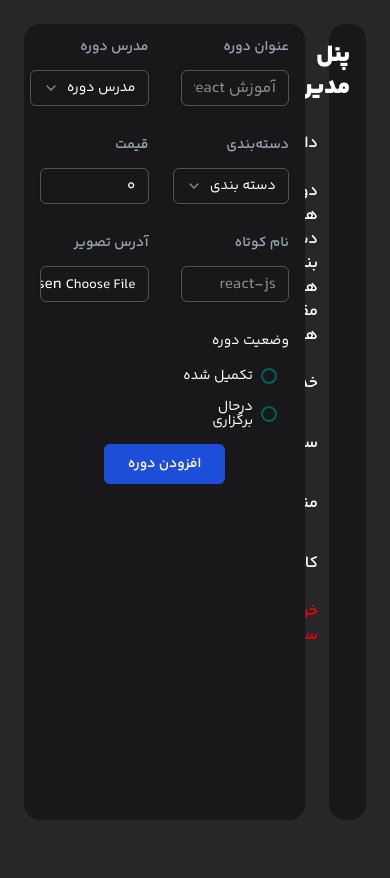
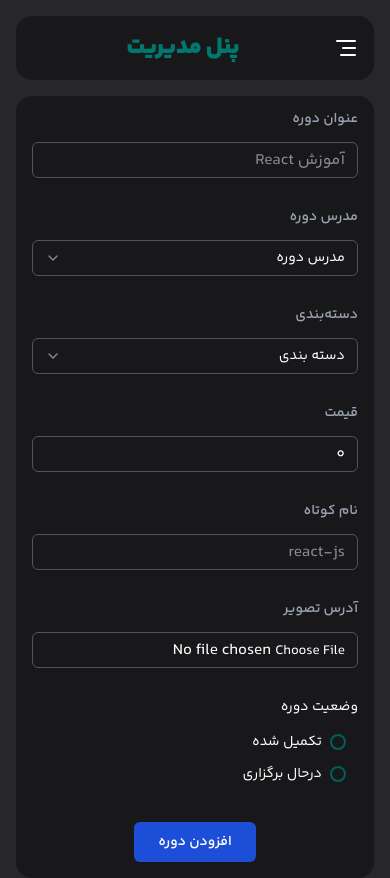
Before and after one commit to HosseinDev-02/genius-academy, a Next.js app: page /admin-panel/courses/edit/1 in a window 390 px wide. Before the commit the page ends 844 px from the top, so only its background shows below. Built offline with nearby package versions, Linux system fonts and the light colour scheme.

Commit message:
refactor course-form validation and sidebar logic in mobile and desktop

```diff
--- a/src/components/admin-panel/AdminPanelHeader.tsx
+++ b/src/components/admin-panel/AdminPanelHeader.tsx
@@ -1,25 +1,28 @@
 import { StateProp } from "@/src/lib/definition";
-import { PanelRightClose, PanelRightOpen } from "lucide-react";
+import {
+    MenuIcon,
+    PanelRightClose,
+    PanelRightOpen,
+    TextAlignEnd,
+} from "lucide-react";
 import React from "react";
 import { useAdminPanelContext } from "./AdminPanelProvider";
 
-export default function AdminPanelHeader() {
+export default function AdminPanelHeader({ className }: { className: string }) {
     const { sidebarOpen } = useAdminPanelContext();
     const [isOpen, setIsOpen] = sidebarOpen;
     return (
-        <div className="fixed top-0 h-16 border-b border-border right-100 left-8 flex items-center justify-between px-8">
-            <div>
-                <span
-                    onClick={() => setIsOpen((prevState) => !prevState)}
-                    className="cursor-pointer flex xl:hidden items-center justify-center rounded bg-indigo-900 w-12 h-12"
-                >
-                    {isOpen ? (
-                        <PanelRightClose size={28} />
-                    ) : (
-                        <PanelRightOpen size={28} />
-                    )}
-                </span>
-            </div>
+        <div
+            className={`flex lg:hidden rounded-2xl items-center justify-between bg-zinc-900 p-4 ${className}`}
+        >
+            <span className="cursor-pointer" onClick={() => setIsOpen((prevState) => !prevState)} title="Toggle Sidebar">
+                <TextAlignEnd size={24} />
+            </span>
+            <h5 className="font-YekanBakh-Black text-2xl text-teal-700">
+                پنل مدیریت
+            </h5>
+            {/* fake elem */}
+            <span></span>
         </div>
     );
 }
--- a/src/components/admin-panel/AdminPanelProvider.tsx
+++ b/src/components/admin-panel/AdminPanelProvider.tsx
@@ -1,8 +1,8 @@
 "use client";
 import React, { createContext, useContext, useState } from "react";
 import Sidebar from "./Sidebar";
-import AdminPanelHeader from "./AdminPanelHeader";
 import { StateProp } from "@/src/lib/definition";
+import AdimnPanelHeader from "./AdminPanelHeader";
 
 type LayoutContextType = {
     sidebarOpen: StateProp<boolean>; // state + setState
@@ -20,15 +20,11 @@ export default function AdminPanelProvider({
     const sidebarState = useState(false);
     return (
         <AdminPanelContext.Provider value={{ sidebarOpen: sidebarState }}>
-            <div className="h-full w-full grid grid-cols-12 gap-6 p-6">
-                <div className="col-span-2">
-                    {/* <AdminPanelHeader /> */}
-                    <Sidebar
-
-                    />
-                </div>
+            <div className="w-full h-full flex flex-col lg:grid lg:grid-rows-none lg:grid-cols-12 lg:gap-6 gap-4 p-4 lg:p-6">
+                <AdimnPanelHeader className=""/>
+                <Sidebar className="lg:col-span-3 2xl:col-span-2"/>
                 <div
-                    className={`col-span-10 bg-zinc-900 rounded-2xl transition-all duration-300 p-4 ${
+                    className={`lg:col-span-9 2xl:col-span-10 bg-zinc-900 rounded-2xl transition-all duration-300 p-4 grow ${
                         sidebarState ? "" : ""
                     }`}
                 >
--- a/src/components/admin-panel/Sidebar.tsx
+++ b/src/components/admin-panel/Sidebar.tsx
@@ -18,22 +18,25 @@ import {
     ShoppingBag,
     UsersRound,
     WrenchIcon,
+    XIcon,
 } from "lucide-react";
 import { adminPanelMenuItems } from "@/src/lib/placeholder-data";
 import { usePathname } from "next/navigation";
 import { useAdminPanelContext } from "./AdminPanelProvider";
+import Cover from "../shared/Cover";
 
 type SidebarProps = {
     showSidebar: boolean;
     setShowSidebar: React.Dispatch<SetStateAction<boolean>>;
 };
 
-export default function Sidebar() {
+export default function Sidebar({ className }: { className: string }) {
     const pathname = usePathname();
-    const { sidebarOpen } = useAdminPanelContext()
-    const [isOpen, setIsOpen] = sidebarOpen
+    const { sidebarOpen } = useAdminPanelContext();
+    const [isOpen, setIsOpen] = sidebarOpen;
 
     console.log("pathname :", pathname);
+    console.log("sidebarOpen :", sidebarOpen);
 
     const iconsMap: Record<string, JSX.Element> = {
         "/admin-panel": <ChartPie size={24} />,
@@ -47,31 +50,34 @@ export default function Sidebar() {
     };
 
     return (
+        <>
             <div
-            className={`p-4 bg-zinc-900 transition-all duration-300 h-full w-full rounded-2xl`}
+                className={`px-2 bg-zinc-900 transition-all duration-300 h-full lg:rounded-2xl rounded-l-2xl fixed lg:static z-50 top-0 bottom-0 w-64 lg:w-full ${
+                    isOpen ? "right-0" : "-right-64"
+                } ${className}`}
             >
-            {/* Sidebar ClassName : fixed -right-80 xl:right-0 top-0 p-5 bottom-0 w-80 h-full bg-zinc-900 transition-all duration-300 */}
-            {/* Sidebar Open/Close Button */}
-            {/* <span
-                onClick={() => setIsOpen((prevState) => !prevState)}
-                className="w-10 h-10 rounded-l-xl bg-teal-700 text-white cursor-pointer hidden xl:flex items-center text-xl justify-center absolute -left-10 top-4 z-[1001]"
-            >
-                <ChevronRight className={`transition-all duration-300 ${isOpen ? "rotate-180" : ""}`} strokeWidth={'2.5px'} size={20} />
-            </span> */}
                 {/* Sidebar Header */}
-            <h5 className="font-YekanBakh-Black text-2xl text-center mb-4">
+                <div className="flex items-center lg:justify-center justify-between border-b border-teal-800 py-4 px-2">
+                    <h5 className="block font-YekanBakh-Black text-2xl text-center text-teal-700">
                         پنل مدیریت
                     </h5>
+                    <span
+                        onClick={() => setIsOpen(false)}
+                        className="block lg:hidden"
+                    >
+                        <XIcon size={20} />
+                    </span>
+                </div>
                 {/* Sidebar Menu */}
-            <ul className="flex flex-col gap-3 font-YekanBakh-SemiBold text-white *:rounded-md *:transition-colors *:duration-300 *:cursor-pointer *:w-full *:px-5 *:h-12 *:flex *:items-center *:gap-3">
+                <ul className="flex flex-col gap-3 font-YekanBakh-SemiBold text-white *:rounded-md mt-4 *:transition-colors *:duration-300 *:cursor-pointer *:w-full *:px-2 *:h-12 *:flex *:items-center *:gap-3">
                     {adminPanelMenuItems.map((item) => {
                         const Icon = iconsMap[item.href];
                         return (
                             <Link
                                 key={item.id}
-                            className={
-                                `${pathname === item.href ? "bg-teal-800" : ""} hover:bg-teal-600`
-                            }
+                                className={`${
+                                    pathname === item.href ? "bg-teal-800" : ""
+                                } hover:bg-teal-600`}
                                 href={item.href}
                             >
                                 {Icon}
@@ -85,5 +91,12 @@ export default function Sidebar() {
                     </Link>
                 </ul>
             </div>
+            <Cover
+                setElemStatus={setIsOpen}
+                className={`z-40 bg-zinc-900/80 ${
+                    isOpen ? "opacity-100 visible" : "opacity-0 invisible"
+                }`}
+            />
+        </>
     );
 }
--- a/src/components/admin-panel/courses/CourseForm.tsx
+++ b/src/components/admin-panel/courses/CourseForm.tsx
@@ -40,11 +40,13 @@ interface CourseForm {
 const formSchema = z
     .object({
         title: z.string().min(3, "عنوان باید حداقل ۳ حرف باشد"),
-        user_id: z.string().min(2, "مدرس را انتخاب کنید"),
-        category_id: z.string().min(2, "دسته‌بندی را وارد کنید"),
-        price: z.coerce.number(),
+        user_id: z.string().nonempty("مدرس را انتخاب کنید"),
+        category_id: z.string().nonempty("دسته‌بندی را وارد کنید"),
+        price: z.coerce.number().min(99999, "قیمت باید حداقل 6 رقم باشد"),
         short_name: z.string().min(3, "نام کوتاه باید حداقل ۳ حرف باشد"),
-        is_completed: z.enum(["isCompleted", "inProgress"]),
+        is_completed: z.enum(["isCompleted", "inProgress"], {
+            errorMap: () => ({ message: "وضعیت را انتخاب کنید" }),
+        }),
         image: z
             .any()
             .refine(
@@ -102,6 +104,7 @@ export default function CourseForm({
         formData.append("image", values.image);
 
         console.log(values);
+        console.log('Form Submitted !!');
 
         try {
             const res = await fetch("/api/courses", {
@@ -141,9 +144,9 @@ export default function CourseForm({
             <Form {...form}>
                 <form
                     onSubmit={form.handleSubmit(onSubmit)}
-                    className="space-y-4"
+                    className="space-y-10"
                 >
-                    <div className="grid grid-cols-2 gap-8">
+                    <div className="grid grid-cols-1 md:grid-cols-2 gap-8">
                         <FormField
                             control={form.control}
                             name="title"
@@ -159,7 +162,7 @@ export default function CourseForm({
                                             {...field}
                                         />
                                     </FormControl>
-                                    <FormMessage />
+                                    <FormMessage className="form-message" />
                                 </FormItem>
                             )}
                         />
@@ -197,7 +200,7 @@ export default function CourseForm({
                                             </SelectContent>
                                         </Select>
                                     </FormControl>
-                                    <FormMessage />
+                                    <FormMessage className="form-message" />
                                 </FormItem>
                             )}
                         />
@@ -235,7 +238,7 @@ export default function CourseForm({
                                             </SelectContent>
                                         </Select>
                                     </FormControl>
-                                    <FormMessage />
+                                    <FormMessage className="form-message" />
                                 </FormItem>
                             )}
                         />
@@ -256,7 +259,7 @@ export default function CourseForm({
                                             {...field}
                                         />
                                     </FormControl>
-                                    <FormMessage />
+                                    <FormMessage className="form-message" />
                                 </FormItem>
                             )}
                         />
@@ -276,7 +279,7 @@ export default function CourseForm({
                                             {...field}
                                         />
                                     </FormControl>
-                                    <FormMessage />
+                                    <FormMessage className="form-message" />
                                 </FormItem>
                             )}
                         />
@@ -302,7 +305,7 @@ export default function CourseForm({
                                             }}
                                         />
                                     </FormControl>
-                                    <FormMessage />
+                                    <FormMessage className="form-message" />
                                 </FormItem>
                             )}
                         />
@@ -344,7 +347,7 @@ export default function CourseForm({
                                             </FormItem>
                                         </RadioGroup>
                                     </FormControl>
-                                    <FormMessage />
+                                    <FormMessage className="form-message" />
                                 </FormItem>
                             )}
                         />
--- a/src/components/shared/Cover.tsx
+++ b/src/components/shared/Cover.tsx
@@ -14,7 +14,7 @@ export default function Cover({ setElemStatus, className }: CoverType) {
     return (
         <div
             onClick={coverShowHandler}
-            className={`fixed inset-0 bg-secondary/80 z-40 transition-all ${className}`}
+            className={`fixed inset-0 bg-secondary/80 z-40 transition-all duration-300 ${className}`}
         ></div>
     );
 }
--- a/src/styles/admin-panel.css
+++ b/src/styles/admin-panel.css
@@ -1,3 +1,8 @@
 .course-status > div > button > span > svg {
     fill: var(--color-teal-800) !important;
 }
+
+.form-message {
+    color: var(--color-red-700) !important;
+    font-family: var(--font-YekanBakh-SemiBold) !important;
+}
--- a/src/styles/global.css
+++ b/src/styles/global.css
@@ -41,6 +41,7 @@
   --breakpoint-md: 48rem;
   --breakpoint-lg: 64rem;
   --breakpoint-xl: 80rem;
+  --breakpoint-2xl: 90.625rem;
 
 
 
```
Lines whose indentation alone changed are shown as unchanged.
